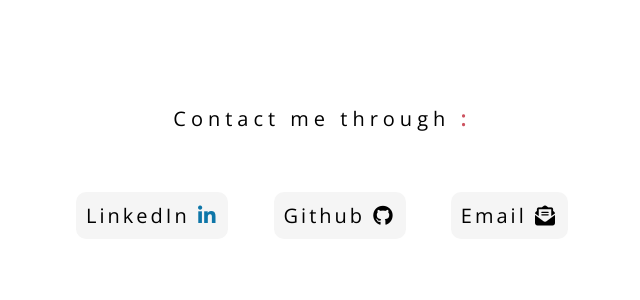
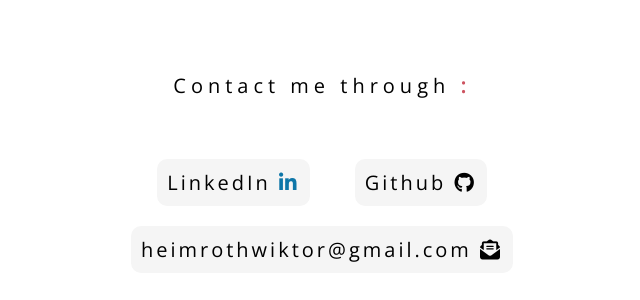
Before and after one commit to SzklaneDomy/webportfolio, a plain HTML site: page index.html in a window 1280 px wide. Shown: the part 3212-3512 px from the top of the page, without its empty margins (318-958 px from the left). Drawn offline with nearby package versions, Linux system fonts and the light colour scheme.

Commit message:
email fix

```diff
--- a/index.html
+++ b/index.html
@@ -481,8 +481,8 @@
             ></a>
           </li>
           <li>
-            <a href="mailto:heimrothwiktor@gmail.com" class="projects-button"
-              >Email <i class="fas fa-envelope-open-text"></i
+            <a href="mailto:heimrothwiktor@gmail.com" class="projects-button" id="email"
+              >heimrothwiktor@gmail.com  <i class="fas fa-envelope-open-text"></i
             ></a>
           </li>
         </ul>
```
